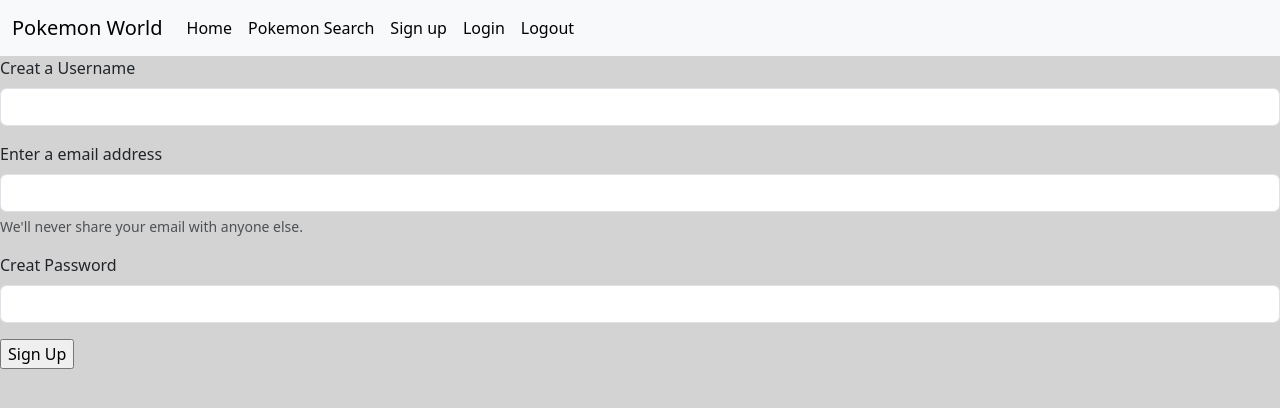
After one commit to jarontjohnson/FlaskAPP_pokemon, a Flask app: template app/templates/signup.html in a window 1280 px wide. The commit adds this page. Shown: the top 408 px of the page. Run offline with Flask 3, Linux system fonts and the light colour scheme; the template is opened without the code that fills it: values that come from a table or form of the project are taken from there, others are empty.

Commit message:
updated project and have to do styles and css

```diff
--- a/app/_init_.py
+++ /dev/null
@@ -1,5 +0,0 @@
-from flask import Flask
-
-app = Flask(__name__)
-
-from app import routes
--- a/app/forms.py
+++ b/app/forms.py
@@ -0,0 +1,14 @@
+from flask_wtf import FlaskForm
+from wtforms import EmailField, PasswordField, SubmitField
+from wtforms.validators import DataRequired
+
+class LoginForm(FlaskForm):
+    email = EmailField('Email', validators=[DataRequired()])
+    password = PasswordField('Password', validators=[DataRequired()])
+    submit_btn = SubmitField('Login')
+
+class SignupForm(FlaskForm):
+    username = EmailField('Username', validators=[DataRequired()])
+    email = EmailField('Email', validators=[DataRequired()])
+    password = PasswordField('Password', validators=[DataRequired()])
+    submit_btn = SubmitField('Sign Up')
--- a/app/static/styles/login.css
+++ b/app/static/styles/login.css
@@ -1,3 +1,3 @@
 body{
-    background-color: red;
+    background-color: lightgrey;
 }
--- /dev/null
+++ b/app/templates/includes/nav.html
@@ -0,0 +1,28 @@
+<nav class="navbar navbar-expand-lg bg-body-tertiary">
+    <div class="container-fluid">
+      <a class="navbar-brand" href="/">Pokemon World</a>
+      <button class="navbar-toggler" type="button" data-bs-toggle="collapse" data-bs-target="#navbarNav" aria-controls="navbarNav" aria-expanded="false" aria-label="Toggle navigation">
+        <span class="navbar-toggler-icon"></span>
+      </button>
+      <div class="collapse navbar-collapse" id="navbarNav">
+        <ul class="navbar-nav">
+          <li class="nav-item">
+            <a class="nav-link active" aria-current="page" href="/">Home</a>
+          </li>
+          <li class="nav-item">
+            <a class="nav-link active" href="/pokemon">Pokemon Search</a>
+          </li>
+          <li class="nav-item">
+            <a class="nav-link active" href="/signup">Sign up</a>
+          </li>
+          <li class="nav-item">
+            <a class="nav-link active" href="/login">Login</a>
+          </li>
+        </li>
+        <li class="nav-item">
+          <a class="nav-link active" href="/logout">Logout</a>
+        </li>
+        </ul>
+      </div>
+    </div>
+  </nav>
--- a/app/templates/pokeapi.html
+++ b/app/templates/pokeapi.html
@@ -5,6 +5,7 @@
 {%endblock%}
 
 {%block content%}
+{%include "includes/nav.html"%}
 <form method="POST">
     <div class="mb-3">
       <label for="name" class="form-label">Pokemon Name</label>
@@ -15,7 +16,7 @@
 
   {% if pokemon %}
   <div class="card" style="width: 18rem;">
-    <img src="..." class="card-img-top" alt="...">
+    <img src="{{pokemon.sprite}}" class="card-img-top" alt="...">
     <div class="card-body">
       <h5 class="card-name">{{pokemon.name}}</h5>
       <p class="card-text">Pokemons attributes will show:(Hit Power), (Defense), (Attack), (Ability)</p>
--- /dev/null
+++ b/app/templates/signup.html
@@ -0,0 +1,33 @@
+{%extends "base.html"%}
+
+{%block title%}
+    Sign Up
+{%endblock%}
+
+{%block styles%}
+<link rel="stylesheet" href="../static/styles/login.css">
+{%endblock%}
+
+{%block content%}
+    {%include "includes/nav.html"%}
+    <div class="flex-container">
+    <form method="POST">
+      {{form.hidden_tag()}}
+        <div class="mb-3">
+            <label for="username" class="form-label">Creat a Username</label>
+            {{form.username(class="form-control", id="username")}}
+            <div id="username" class="form-text"></div>
+          </div>
+        <div class="mb-3">
+          <label for="email" class="form-label">Enter a email address</label>
+          {{form.email(class="form-control", id="email")}}
+          <div id="emailHelp" class="form-text">We'll never share your email with anyone else.</div>
+        </div>
+        <div class="mb-3">
+          <label for="password" class="form-label">Creat Password</label>
+          {{form.password(class="form-control", id="password")}}
+        </div>
+        {{form.submit_btn}}
+      </form>
+      </div>
+{%endblock%}
```
Also changed, not shown: app/__init__.py (added, +7 -0 lines), app/routes.py (+38 -7 lines), app/templates/home.html (added, +10 -0 lines), app/templates/login.html (+5 -3 lines), config.py (added, +7 -0 lines), requirements.txt (+16 -1 lines), 1 other file.
